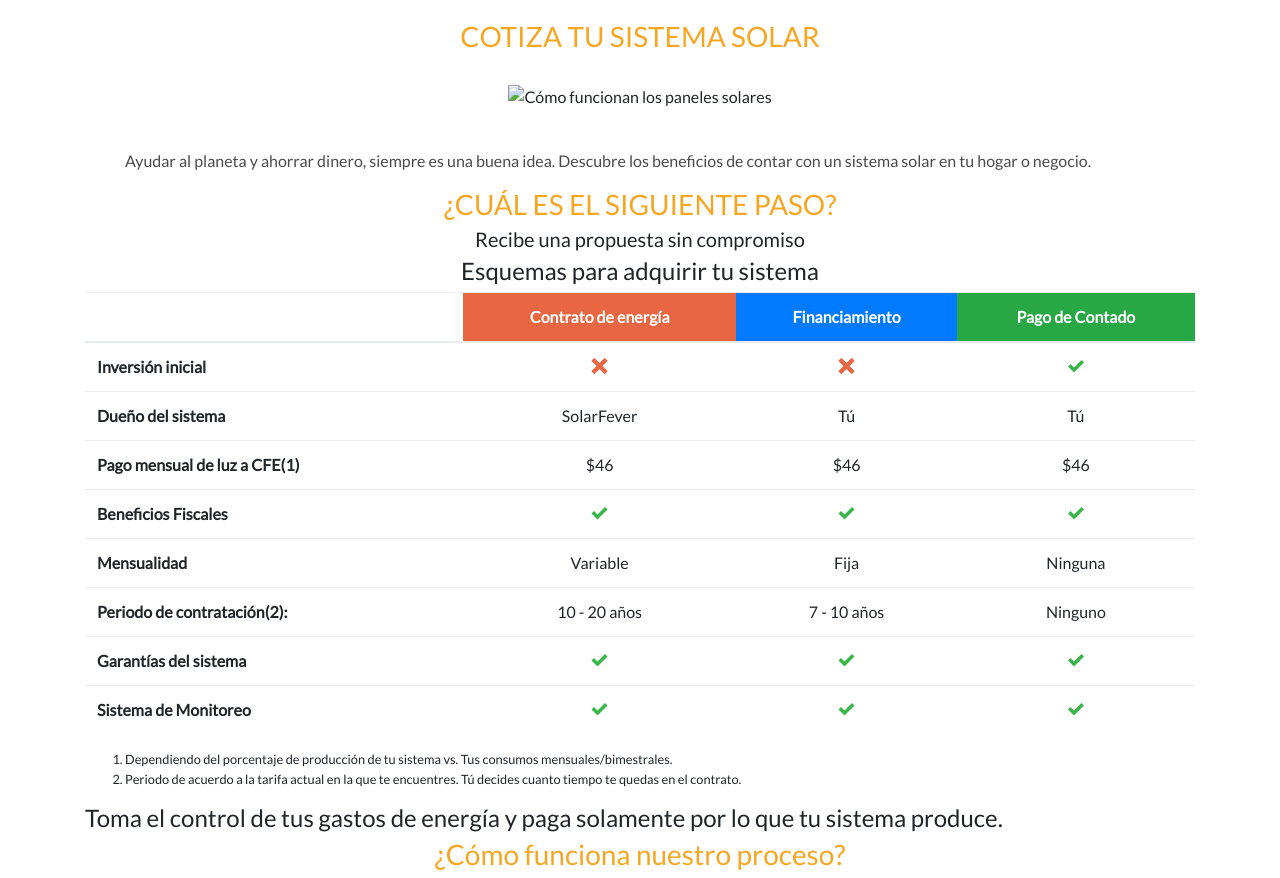
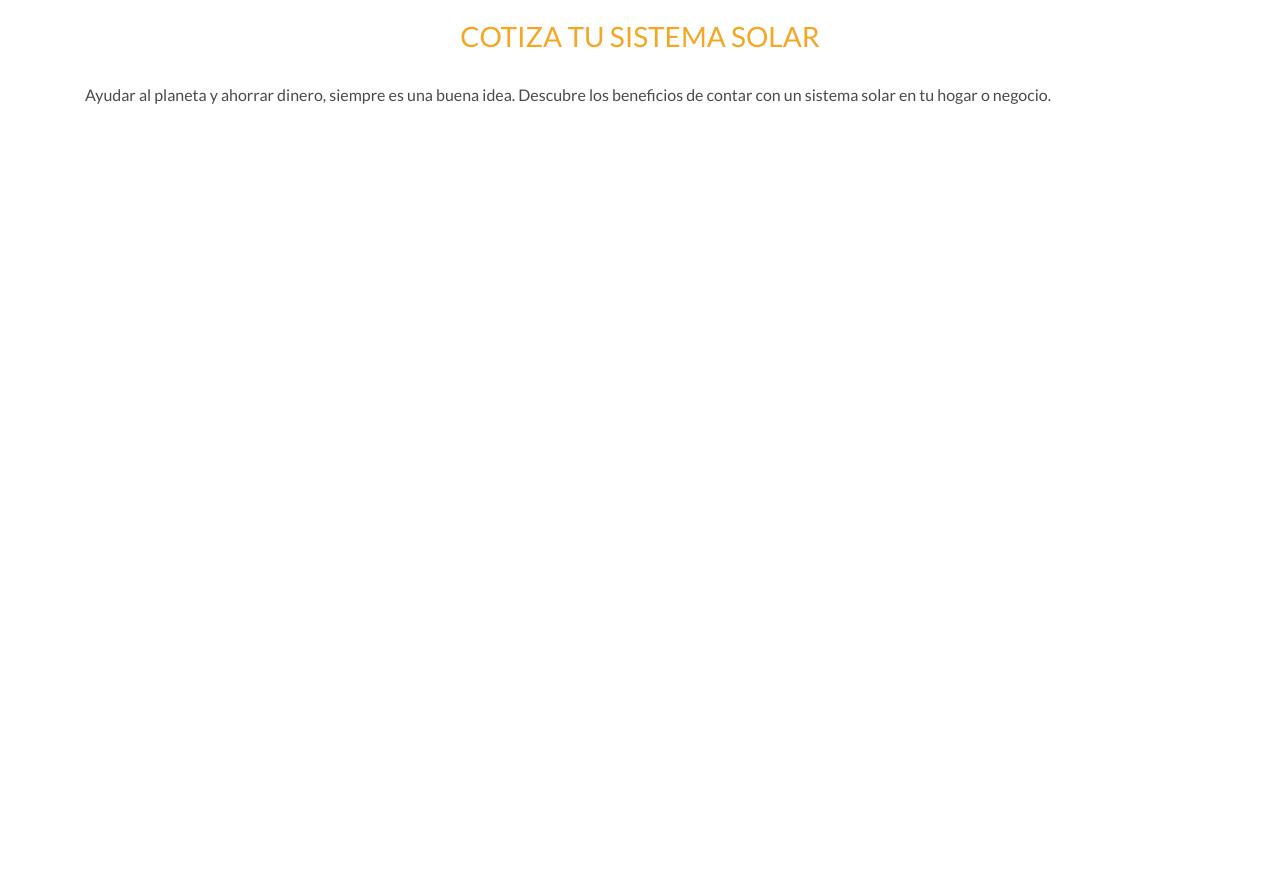
Before and after one commit to uxsaray/uxsaray.github.io, a plain HTML site: page cotiza-tu-sistema.html in a window 1280 px wide. Shown: the part 67-945 px from the top of the page. After the commit the page ends 800 px from the top, so only its background shows below. Drawn offline with nearby package versions, Linux system fonts and the light colour scheme; files whose address does not match are found by name.

Commit message:
Cotiza tu sistema

```diff
--- a/cotiza-tu-sistema.html
+++ b/cotiza-tu-sistema.html
@@ -15,106 +15,21 @@
   <div class="collapse navbar-collapse" id="navbarSupportedContent">
     <ul class="navbar-nav navbar-center mr-auto">
       <li class="nav-item"> <a class="nav-link" href="index.html">Inicio<span class="sr-only">(current)</span></a></li>
-      <li class="nav-item active"> <a class="nav-link" href="como-funciona.html">Cómo funciona</a> </li>
-      <li class="nav-item"> <a class="nav-link" href="cotiza-tu-sistema.html">Cotiza tu sistema</a> </li>
+      <li class="nav-item"> <a class="nav-link" href="como-funciona.html">Cómo funciona</a> </li>
+      <li class="nav-item active"> <a class="nav-link" href="cotiza-tu-sistema.html">Cotiza tu sistema</a> </li>
       <li class="nav-item"> <a class="nav-link" href="se-un-embajador.html">Sé un Embajador</a> </li>
       <li class="nav-item"> <a class="nav-link" href="quienes-somos.html">Quiénes somos</a> </li>
       <button class="btn btn-success" data-toggle="modal" data-target=".bd-example-modal-lg">Iniciar sesión</button>
     </ul>
   </div>
 </nav>
-
-<div class="container">
-	<br />
-	<h3 class="text-center yellow">COTIZA TU SISTEMA SOLAR</h3>
-	<div class="text-center">
-		<br />
-		<img src="" alt="Cómo funcionan los paneles solares"><br />
-	</div>
-	<br />
-	<p>
-	<ol>
-		<p>Ayudar al planeta y ahorrar dinero, siempre es una buena idea. Descubre los beneficios de contar con un sistema solar en tu hogar o negocio.</p>
-	</ol>
-
-	</p>
-	<h3 class="text-center yellow">¿CUÁL ES EL SIGUIENTE PASO?</h3>
-	<h5 class="text-center">Recibe una propuesta sin compromiso</h5>
-	<h4 class="text-center">Esquemas para adquirir tu sistema</h4>
-
-	<table class="table text-center">
-  <thead>
-    <tr>
-      <th></th>
-      <th  class="bg-orange text-center white">Contrato de energía</th>
-      <th class="bg-primary text-center white">Financiamiento</th>
-      <th class="bg-success text-center white">Pago de Contado</th>
-    </tr>
-  </thead>
-  <tbody>
-    <tr>
-      <th scope="row">Inversión inicial</th>
-      <td><span class=" icon-cross orange"></span></td>
-      <td><span class=" icon-cross orange"></span></td>
-      <td><span class="icon-checkmark green"></span></td>
-    </tr>
-    <tr>
-      <th scope="row">Dueño del sistema</th>
-      <td>SolarFever</td>
-      <td>Tú</td>
-      <td>Tú</td>
-    </tr>
-    <tr>
-      <th scope="row">Pago mensual de luz a CFE(1)</th>
-      <td>$46</td>
-      <td>$46</td>
-      <td>$46</td>
-    </tr>
-    <tr>
-      <th scope="row">Beneficios Fiscales</th>
-      <td><span class=" icon-checkmark green"></span></td>
-      <td><span class=" icon-checkmark green"></span></td>
-      <td><span class=" icon-checkmark green"></span></td>
-    </tr>
-    <tr>
-      <th scope="row">Mensualidad</th>
-      <td>Variable</td>
-      <td>Fija</td>
-      <td>Ninguna</td>
-    </tr>
-    <tr>
-      <th scope="row">Periodo de contratación(2):</th>
-      <td>10 - 20 años</td>
-      <td>7 - 10 años</td>
-      <td>Ninguno</td>
-    </tr>
-    <tr>
-      <th scope="row">Garantías del sistema</th>
-       <td><span class=" icon-checkmark green"></span></td>
-      <td><span class=" icon-checkmark green"></span></td>
-      <td><span class=" icon-checkmark green"></span></td>
-    </tr>
-    <tr>
-      <th scope="row">Sistema de Monitoreo</th>
-       <td><span class=" icon-checkmark green"></span></td>
-      <td><span class=" icon-checkmark green"></span></td>
-      <td><span class=" icon-checkmark green"></span></td>
-    </tr>
-  </tbody>
-</table>
-
-<div class="small">
-	<ol>
-		<li>Dependiendo del porcentaje de producción de tu sistema vs. Tus consumos mensuales/bimestrales. </li>
-		<li>Periodo de acuerdo a la tarifa actual en la que te encuentres. Tú decides cuanto tiempo te quedas en el contrato. </li>
-	</ol>
+<div class="container"> <br />
+  <h3 class="text-center yellow">COTIZA TU SISTEMA SOLAR</h3>
+  <br />
+  <p> Ayudar al planeta y ahorrar dinero, siempre es una buena idea. Descubre los beneficios de contar con un sistema solar en tu hogar o negocio. </p>
+  <br />
 </div>
 
-<h4>Toma el control de tus gastos de energía y paga solamente por lo que tu sistema produce. </h4>
-
-<h3 class="text-center yellow">¿Cómo funciona nuestro proceso?</h3>
-
-</div>
 <!-- Modal de iniciar sesión -->
 <div class="modal fade bd-example-modal-lg" tabindex="-1" role="dialog" aria-labelledby="myLargeModalLabel" aria-hidden="true">
   <div class="modal-dialog modal-lg">
```
